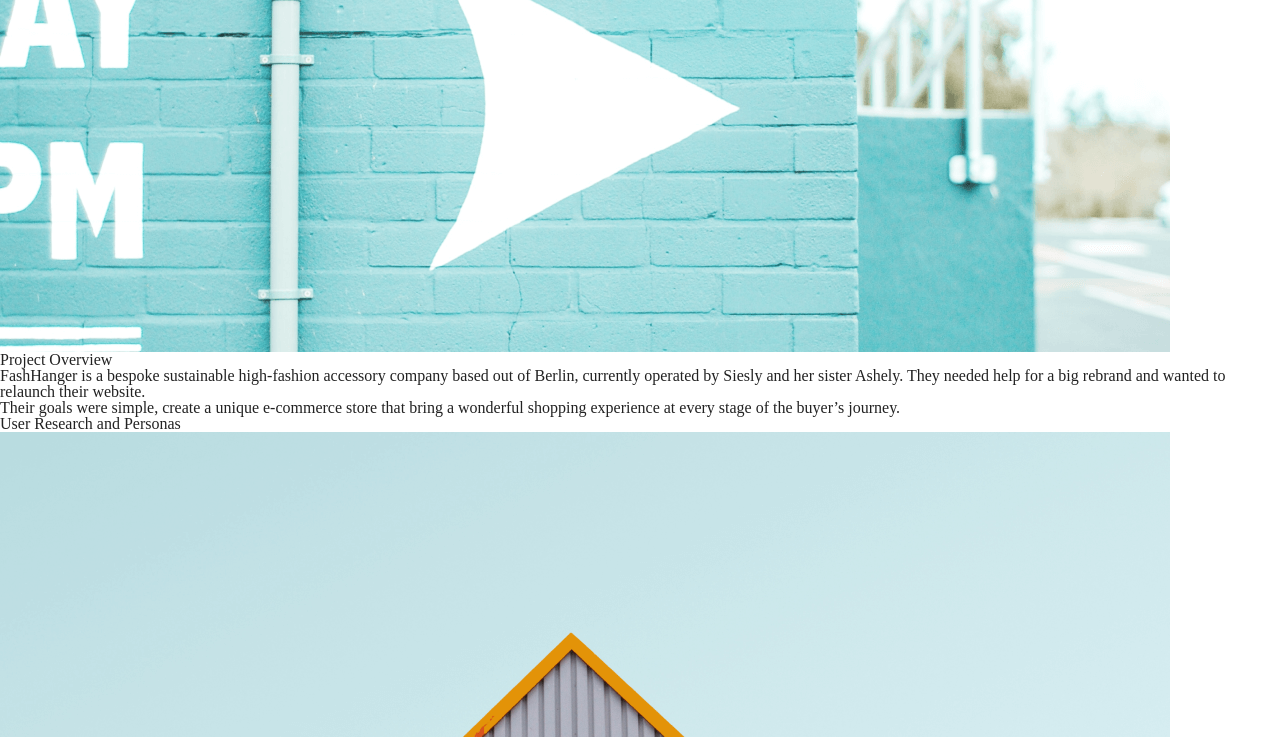
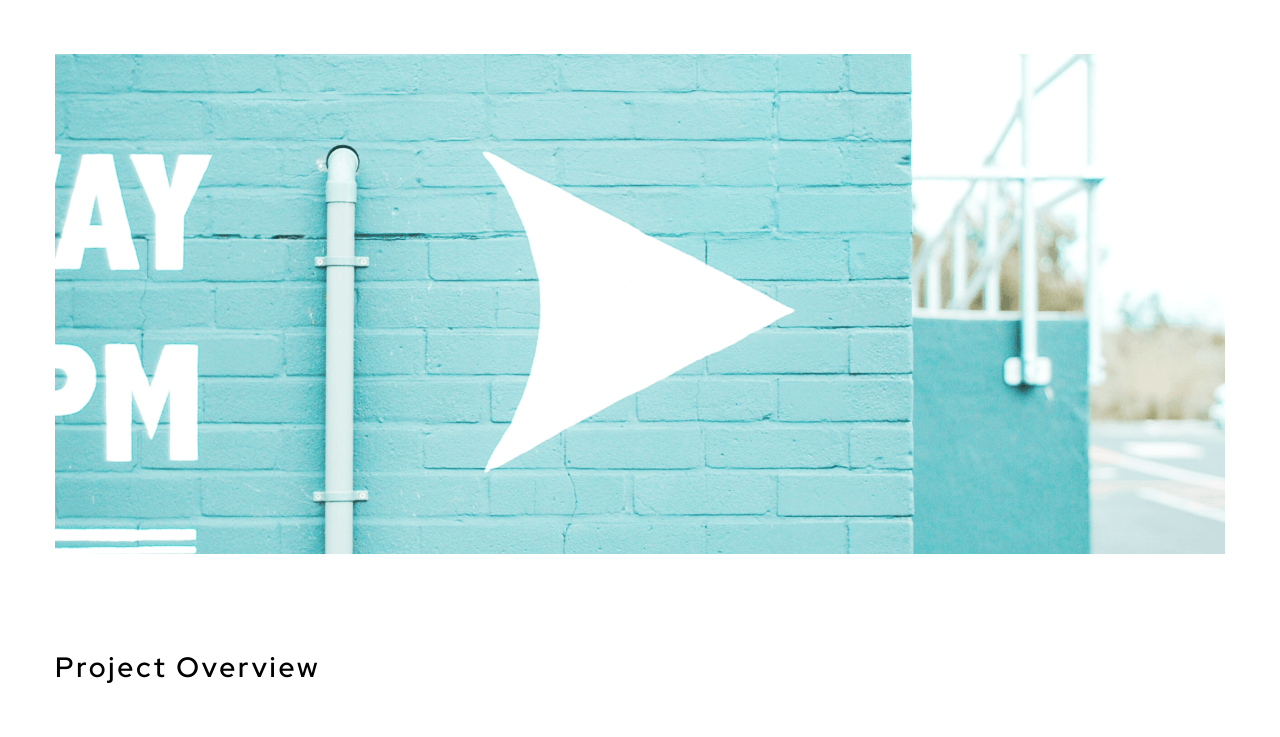
Before and after one commit to 08-11-2022-FE/Bohdan_Dobrov_20, a plain HTML site: page index.html in a window 1280 px wide. Shown: the part 180-917 px from the top of the page. Drawn offline with Linux system fonts and the light colour scheme; the site is published under a folder, as on GitHub Pages, so addresses that start at the root find nothing.

Commit message:
git pages-2

```diff
--- a/index.html
+++ b/index.html
@@ -6,7 +6,7 @@
         <meta name="viewport" content="width=device-width, initial-scale=1.0">
         <script src="https://kit.fontawesome.com/dbb349df4f.js" crossorigin="anonymous"></script>
         <link href="src/styles/reset.css" rel="stylesheet">
-        <link href="/dist/style.css" rel="stylesheet">
+        <link href="./dist/style.css" rel="stylesheet">
         <title>RWD</title>
     </head>
     <body>
```
